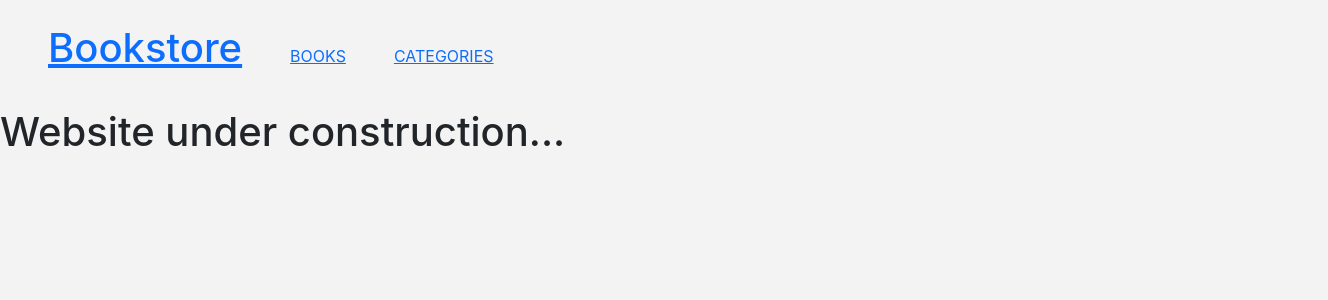
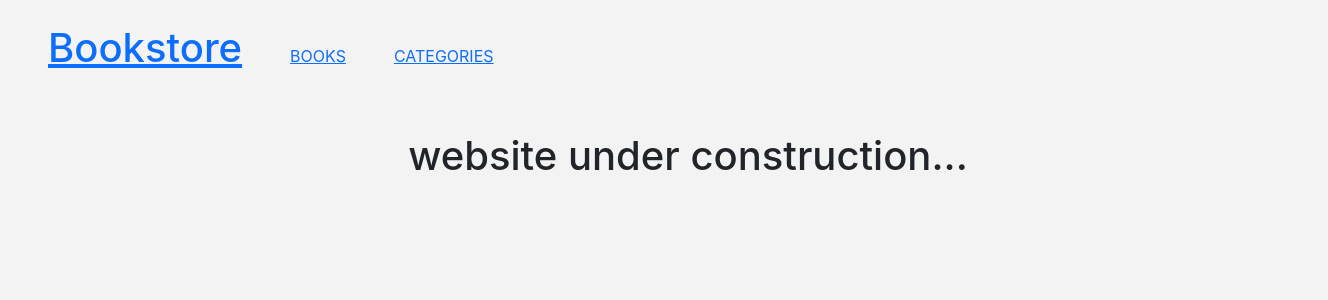
Before and after one commit to ixboy/Bookstore-React, a React (Create React App) app: page /categories in a window 1280 px wide. Shown: the top 300 px of the page, 1328 px wide, since content can reach past the window. Built offline with nearby package versions, Linux system fonts and the light colour scheme.

Commit message:
style category component

```diff
--- a/src/components/Categories.js
+++ b/src/components/Categories.js
@@ -1,3 +1,9 @@
 import React from 'react';
 
-export default function Categories() { return <h1> Website under construction...</h1>; }
+const Categories = () => (
+  <div className="m-5 w-100">
+    <h1 className="text-center">website under construction...</h1>
+  </div>
+);
+
+export default Categories;
```
